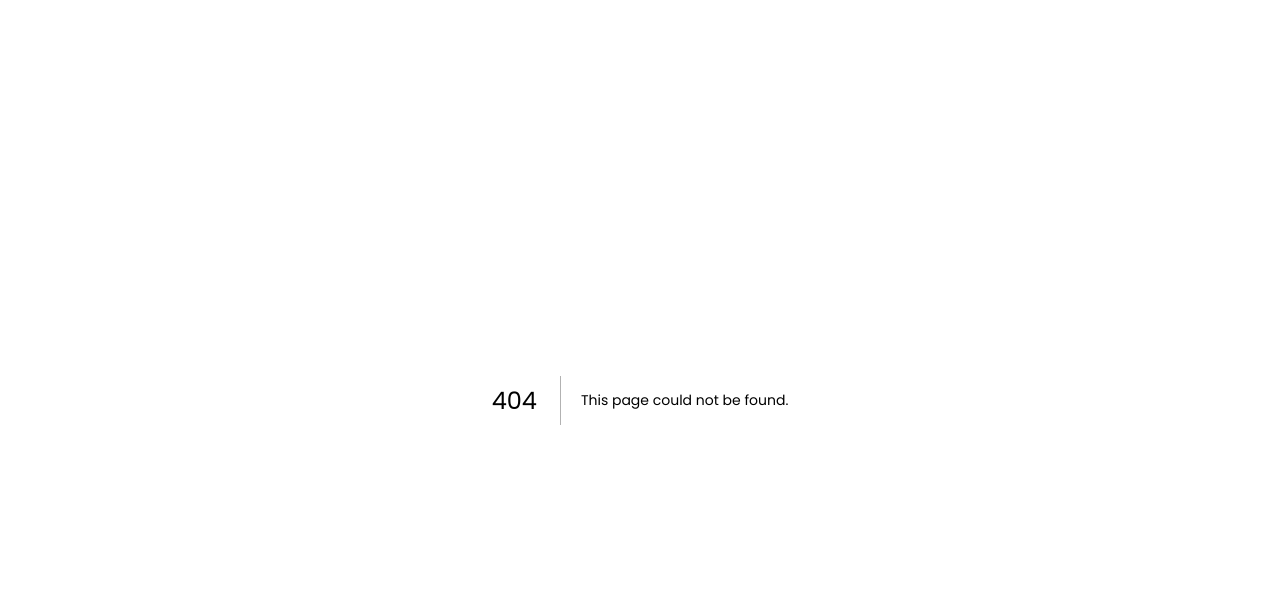
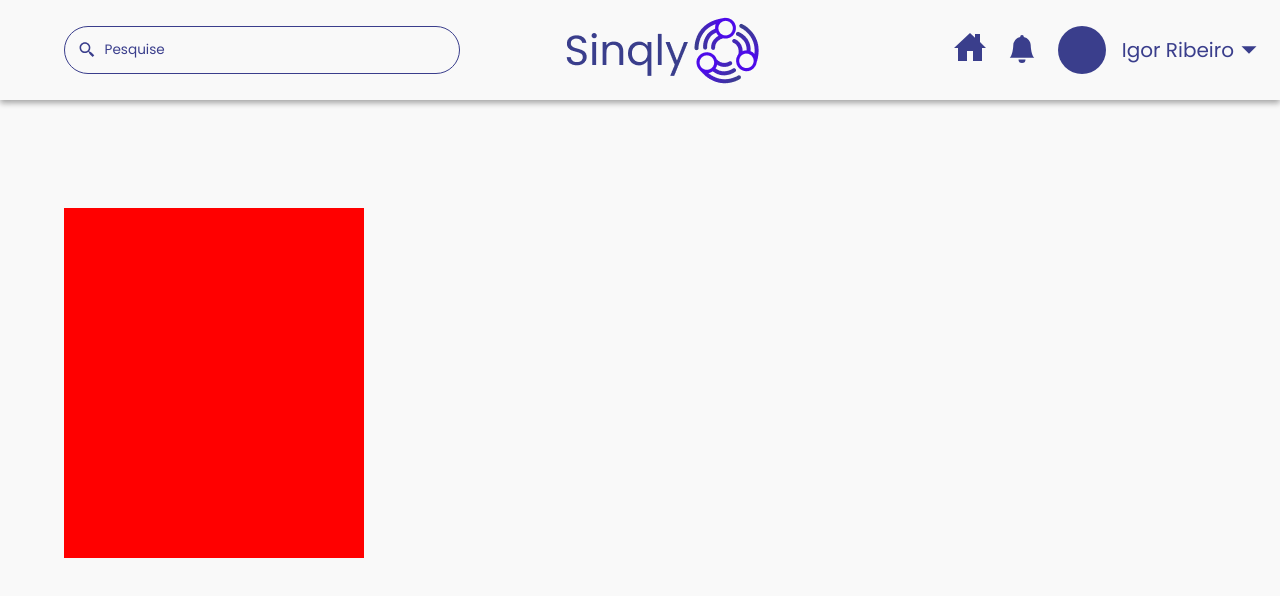
Before and after one commit to Sinqly/Website, a Next.js app: page /feed in a window 1280 px wide. Before the commit this address had no page. Shown: the top 596 px of the page. Built offline with nearby package versions, Linux system fonts and the light colour scheme.

Commit message:
feat(WIP): Starting Feed page

```diff
--- /dev/null
+++ b/src/pages/feed.tsx
@@ -0,0 +1,26 @@
+import * as React from 'react';
+import Header from '../components/Header';
+import { Container, SideCard, Content, UserList, } from '../styles/pages/feed';
+
+interface feedProps {}
+
+const feed: React.FC<feedProps> = props => {
+  return (
+    <>
+      <Header headerType='General' />
+      <Container>
+        <SideCard>
+
+        </SideCard>
+        <Content>
+
+        </Content>
+        <UserList>
+
+        </UserList>
+      </Container>
+    </>
+  )
+};
+
+export default feed;
--- /dev/null
+++ b/src/styles/pages/feed.tsx
@@ -0,0 +1,21 @@
+import styled from 'styled-components'
+
+export const Container = styled.div`
+  width: 100vw;
+`
+
+export const SideCard = styled.div`
+  width: 20%;
+  min-width: 300px;
+  background-color: red;
+  min-height: 350px;
+  position: absolute;
+  top: 26%;
+  left: 5%;
+`
+export const Content = styled.div`
+
+`
+export const UserList = styled.div`
+
+`
```
